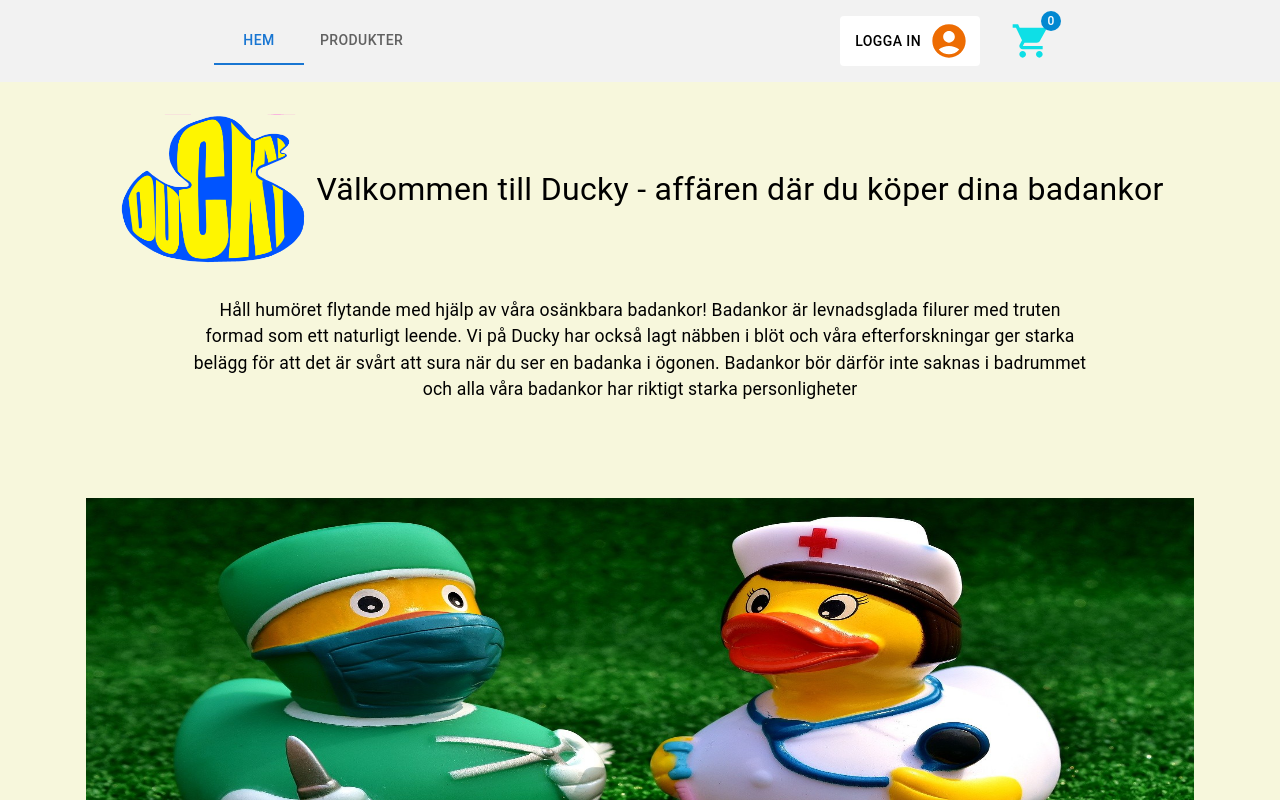
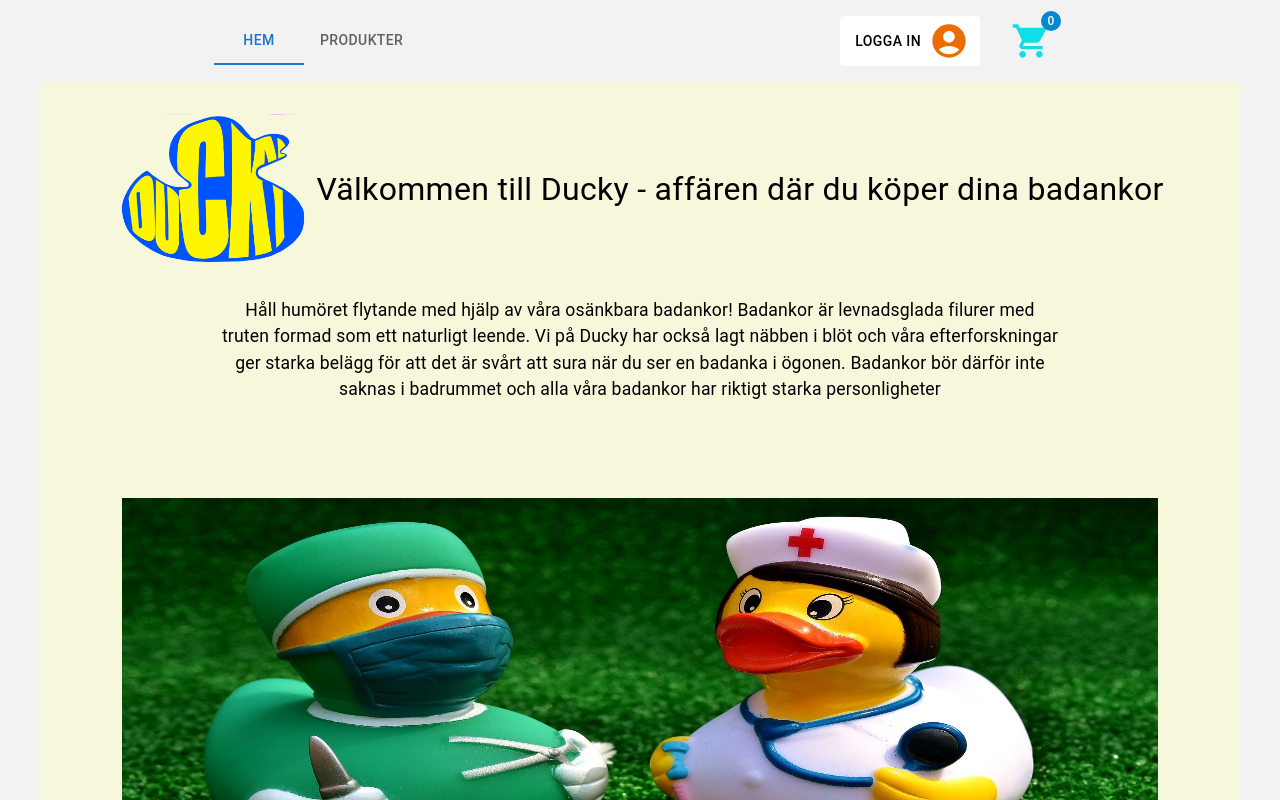
Before and after one commit to OliviaIsberg/ducky, a React (Create React App) app: page / in a window 1280 px wide. Shown: the top 800 px of the page. Built offline with nearby package versions, Linux system fonts and the light colour scheme.

Commit message:
fixed main (flex grow)

```diff
--- a/src/components/Layout.tsx
+++ b/src/components/Layout.tsx
@@ -1,14 +1,17 @@
+import { Container } from '@mui/material'
 import { Outlet } from 'react-router-dom'
 import Footer from './Footer/Footer'
 import Header from './Header/Header'
 
 function Layout() {
   return (
-    <div style={{ height: '100%' }}>
+    <Container maxWidth={false} disableGutters={true} sx={{ display:"flex", flexDirection:"column", height:"100%"}}>
       <Header />
+      <Container component="main" disableGutters={true} sx={{flexGrow:"1"}}>
       <Outlet />
+      </Container>
       <Footer />
-    </div>
+    </Container>
   )
 }
 
```
